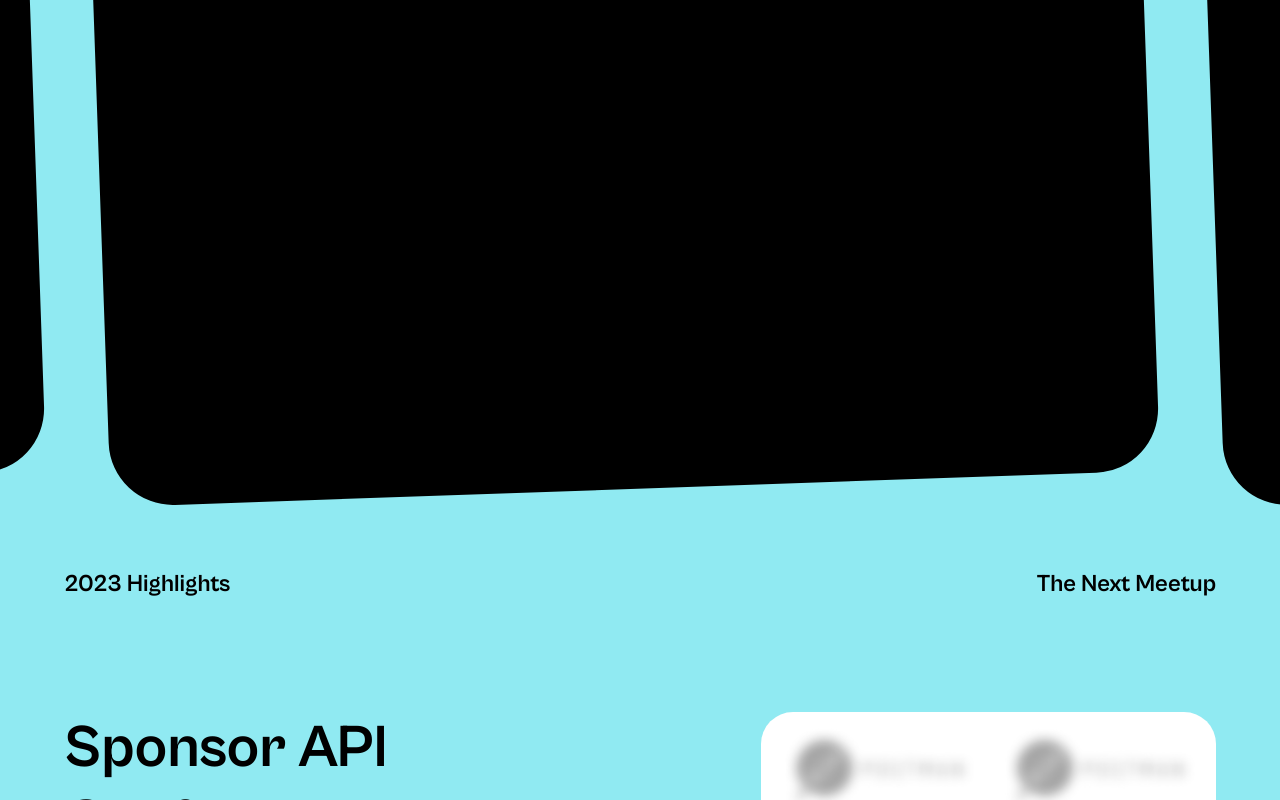
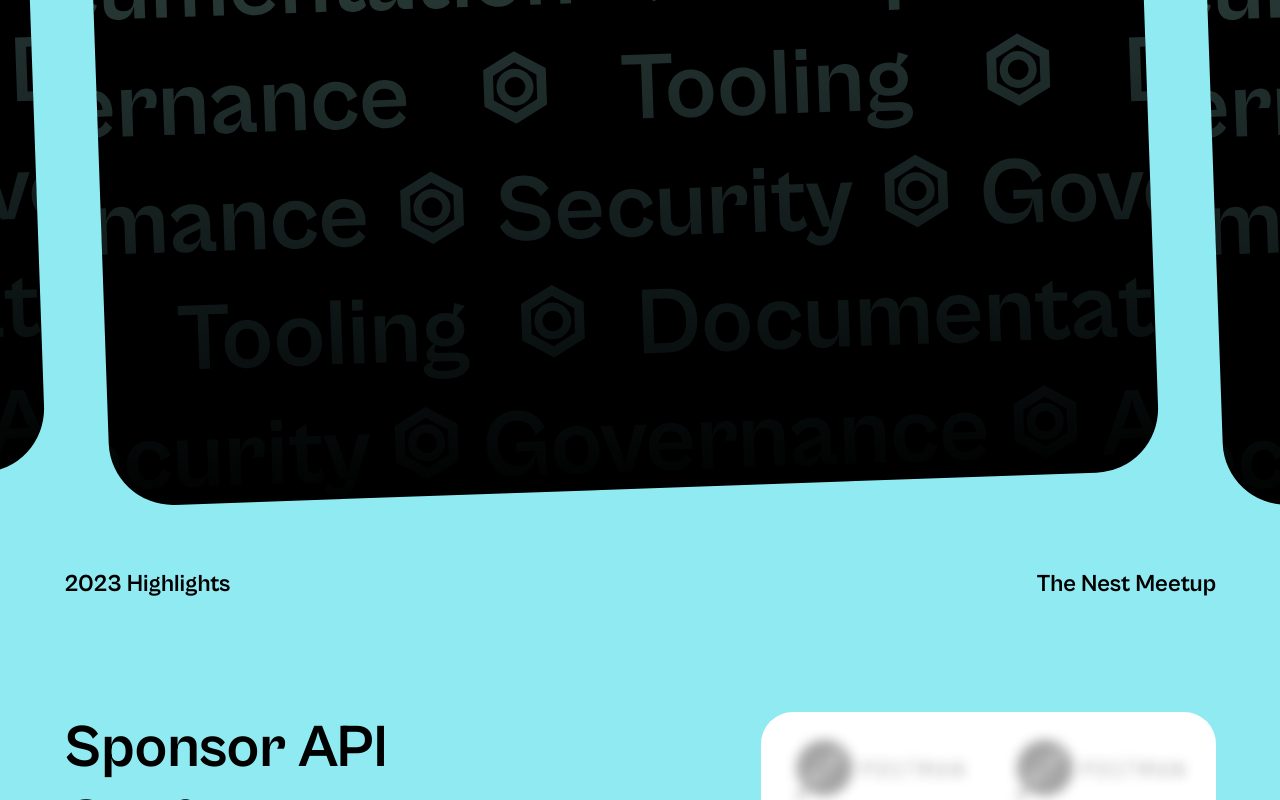
Before and after one commit to apiconf/landing-page, a React (Vite) app: page / in a window 1280 px wide. Shown: the part 3420-4220 px from the top of the page. Built offline with nearby package versions, Linux system fonts and the light colour scheme.

Commit message:
refactor: updated the highlight section

```diff
--- a/src/components/Highlight/card.tsx
+++ b/src/components/Highlight/card.tsx
@@ -1,13 +1,22 @@
 import styles from "./css/style.module.css";
+import sampleImg from "../../assets/lg-about-section-bg.svg";
 
-function HiglightCard({ num }: { num: number }) {
+interface HighlightPicsProps {
+  id?: number;
+  url: string;
+  alt: string;
+}
+
+function HiglightCard({ id, url, alt }: HighlightPicsProps) {
   return (
     <div className={styles["embla__slide"]}>
       {/* Use an Image instead */}
       <div className="h-[95%] w-full bg-[#000000] rounded-[64px] -rotate-2 relative">
-        <h1 className="text-white text-8xl absolute inset-0 m-auto inline">
-          {num}
-        </h1>
+        <img
+          src={url ? url : sampleImg}
+          alt={alt ? alt : ""}
+          className="w-full h-full object-cover"
+        />
       </div>
     </div>
   );
--- a/src/components/Highlight/carousel.tsx
+++ b/src/components/Highlight/carousel.tsx
@@ -43,6 +43,7 @@ const Carousel: React.FC<PropType> = (props) => {
     (e: WheelEvent) => {
       if (!emblaApi) return;
       const isHorizontal = Math.abs(e.deltaX) > Math.abs(e.deltaY);
+
       if (isHorizontal) {
         if (e.deltaX > 0) {
           emblaApi.scrollPrev();
@@ -81,12 +82,14 @@ const Carousel: React.FC<PropType> = (props) => {
     };
   }, [emblaApi, swipeHandler, keyHandler]);
 
+  const data = { url: "", alt: "" };
+
   return (
     <div className={styles.embla}>
       <div className={styles["embla__viewport"]} ref={emblaViewportRef}>
         <div className={styles["embla__container"]} ref={emblaRef}>
           {slides.map((index) => (
-            <HiglightCard key={index} num={index} />
+            <HiglightCard key={index} {...data} id={index} />
           ))}
         </div>
       </div>
--- a/src/components/Highlight/index.tsx
+++ b/src/components/Highlight/index.tsx
@@ -8,7 +8,7 @@ type Props = {};
 const OPTIONS: EmblaOptionsType = {
   loop: true,
   dragFree: true,
-  dragThreshold: 50000,
+  watchDrag: false,
 };
 const SLIDE_COUNT = 5;
 const SLIDES = Array.from(Array(SLIDE_COUNT).keys());
@@ -29,16 +29,16 @@ function Higlight({}: Props) {
 
         <div className="flex items-center justify-between py-8 md:py-16 px-[8%] sm:px-[5%] 2xl:px-[7.4%]">
           <Link
-            className="text-black font-bold z-10 text-lg sm:text-xl md:text-2xl leading-[22.32px] sm:leading-[24.8px] md:leading-[29.76px]"
+            className="w-min hsm:w-fit text-black font-bold z-10 text-lg sm:text-xl md:text-2xl leading-[22.32px] sm:leading-[24.8px] md:leading-[29.76px]"
             to="/"
           >
             2023 Highlights
           </Link>
           <Link
-            className="text-black font-bold z-10 text-lg sm:text-xl md:text-2xl leading-[22.32px] sm:leading-[24.8px] md:leading-[29.76px]"
+            className="w-min hsm:w-fit text-black font-bold z-10 text-lg sm:text-xl md:text-2xl leading-[22.32px] sm:leading-[24.8px] md:leading-[29.76px]"
             to="/"
           >
-            The Next Meetup
+            <span className="hidden hsm:inline">The</span> Nest Meetup
           </Link>
         </div>
       </div>
--- a/tailwind.config.ts
+++ b/tailwind.config.ts
@@ -4,6 +4,7 @@ export default {
   theme: {
     extend: {
       screens: {
+        hsm: "330px",
         "3xl": "1650px",
       },
       fontFamily: {
```
